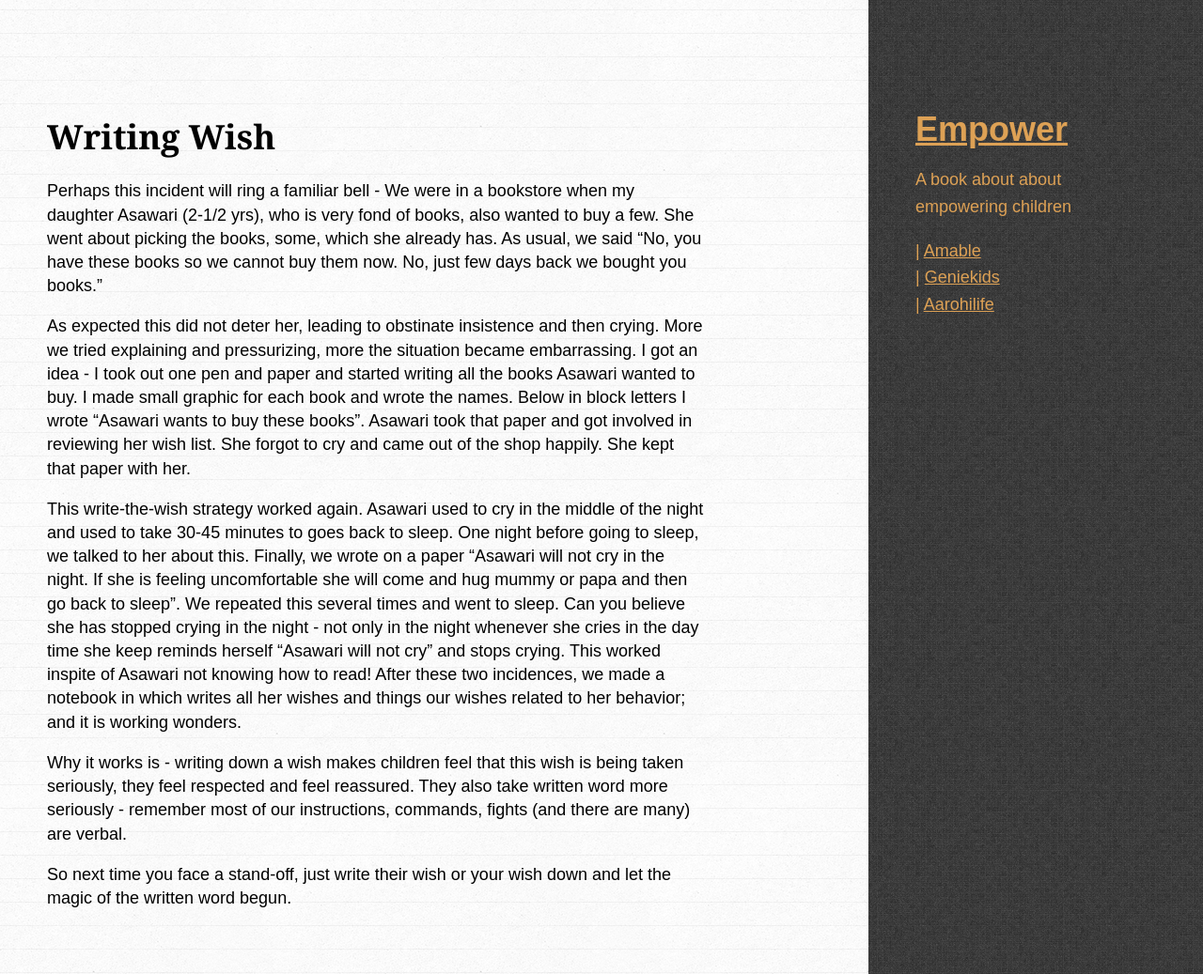
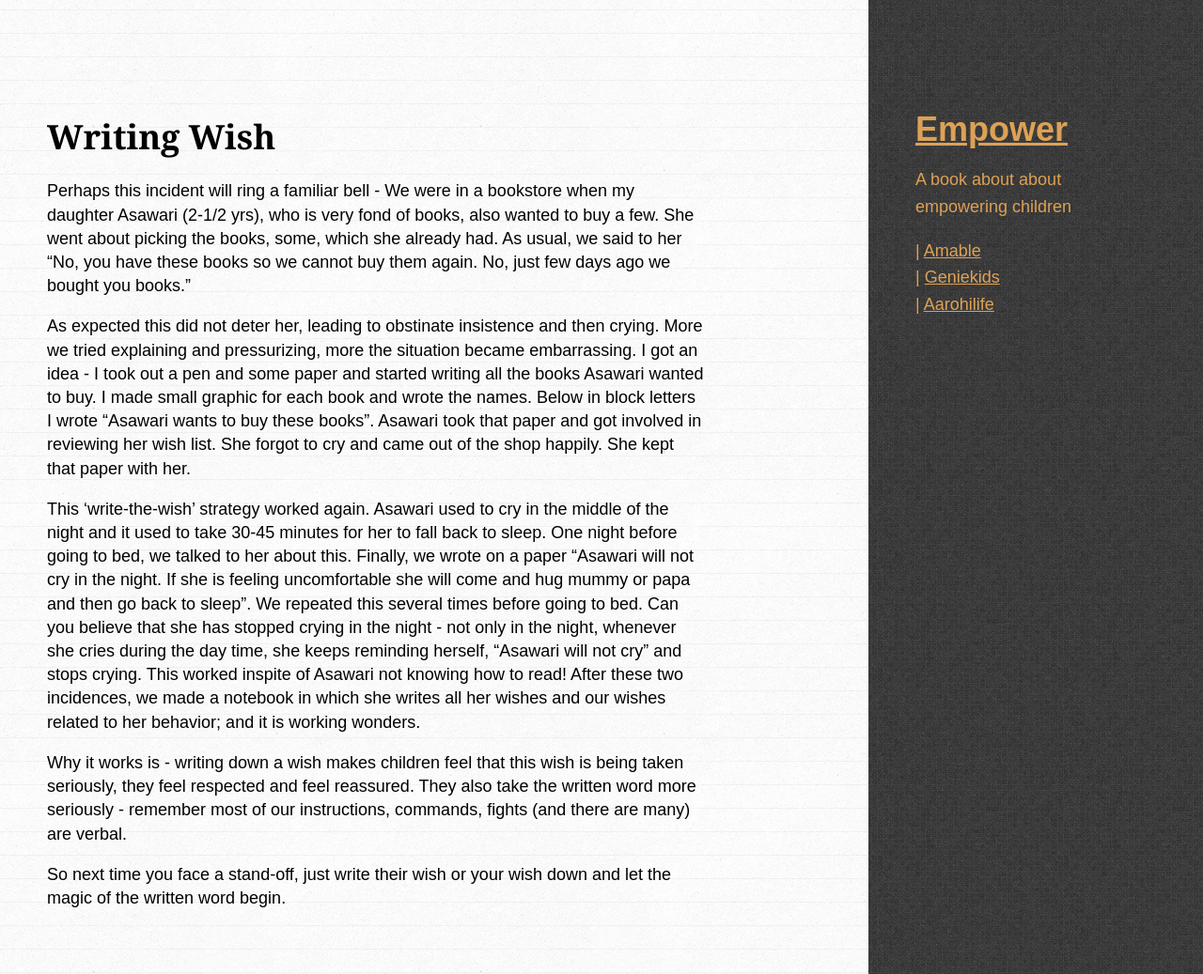
Before and after one commit to amitkaps/empower, a Jekyll site: the page built from _posts/2013-08-10-wish.md, in a window 1280 px wide and 1037 px high. Shown: the whole window at 94% size. Built offline with Jekyll 4.4.1, drawn with Linux system fonts in a browser that asks for light colours; some web fonts are replaced.

Commit message:
Update 2013-08-10-wish.md

```diff
--- a/_posts/2013-08-10-wish.md
+++ b/_posts/2013-08-10-wish.md
@@ -5,12 +5,12 @@ permalink: wish
 category: discipline
 ---
 
-Perhaps this incident will ring a familiar bell -  We were in a bookstore when my daughter Asawari (2-1/2 yrs), who is very fond of books, also wanted to buy a few. She went about picking the books, some, which she already has. As usual, we said "No, you have these books so we cannot buy them now. No, just few days back we bought you books.”
+Perhaps this incident will ring a familiar bell -  We were in a bookstore when my daughter Asawari (2-1/2 yrs), who is very fond of books, also wanted to buy a few. She went about picking the books, some, which she already had. As usual, we said to her "No, you have these books so we cannot buy them again. No, just few days ago we bought you books.”
 
-As expected this did not deter her, leading to obstinate insistence and then crying. More we tried explaining and pressurizing, more the situation became embarrassing. I got an idea - I took out one pen and paper and started writing all the books Asawari wanted to buy. I made small graphic for each book and wrote the names. Below in block letters I wrote "Asawari wants to buy these books". Asawari took that paper and got involved in reviewing her wish list. She forgot to cry and came out of the shop happily. She kept that paper with her.
+As expected this did not deter her, leading to obstinate insistence and then crying. More we tried explaining and pressurizing, more the situation became embarrassing. I got an idea - I took out a pen and some paper and started writing all the books Asawari wanted to buy. I made small graphic for each book and wrote the names. Below in block letters I wrote "Asawari wants to buy these books". Asawari took that paper and got involved in reviewing her wish list. She forgot to cry and came out of the shop happily. She kept that paper with her.
 
-This write-the-wish strategy worked again. Asawari used to cry in the middle of the night and used to take 30-45 minutes to goes back to sleep. One night before going to sleep, we talked to her about this. Finally, we wrote on a paper "Asawari will not cry in the night. If she is feeling uncomfortable she will come and hug mummy or papa and then go back to sleep". We repeated this several times and went to sleep. Can you believe she has stopped crying in the night - not only in the night whenever she cries in the day time she keep reminds herself "Asawari will not cry" and stops crying. This worked inspite of Asawari not knowing how to read! After these two incidences, we made a notebook in which writes all her wishes and things our wishes related to her behavior; and it is working wonders.
+This 'write-the-wish' strategy worked again. Asawari used to cry in the middle of the night and it used to take 30-45 minutes for her to fall back to sleep. One night before going to bed, we talked to her about this. Finally, we wrote on a paper "Asawari will not cry in the night. If she is feeling uncomfortable she will come and hug mummy or papa and then go back to sleep". We repeated this several times before going to bed. Can you believe that she has stopped crying in the night - not only in the night, whenever she cries during the day time, she keeps reminding herself, "Asawari will not cry" and stops crying. This worked inspite of Asawari not knowing how to read! After these two incidences, we made a notebook in which she writes all her wishes and our wishes related to her behavior; and it is working wonders.
 
-Why it works is - writing down a wish makes children feel that this wish is being taken seriously, they feel respected and feel reassured. They also take written word more seriously - remember most of our instructions, commands, fights (and there are many) are verbal.
+Why it works is - writing down a wish makes children feel that this wish is being taken seriously, they feel respected and feel reassured. They also take the written word more seriously - remember most of our instructions, commands, fights (and there are many) are verbal.
 
-So next time you face a stand-off, just write their wish or your wish down and let the magic of the written word begun.
+So next time you face a stand-off, just write their wish or your wish down and let the magic of the written word begin.
```
